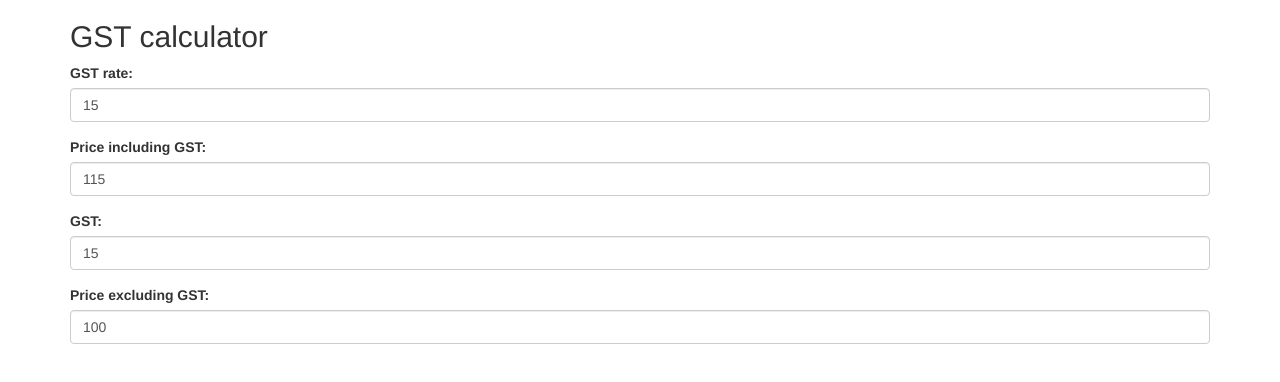
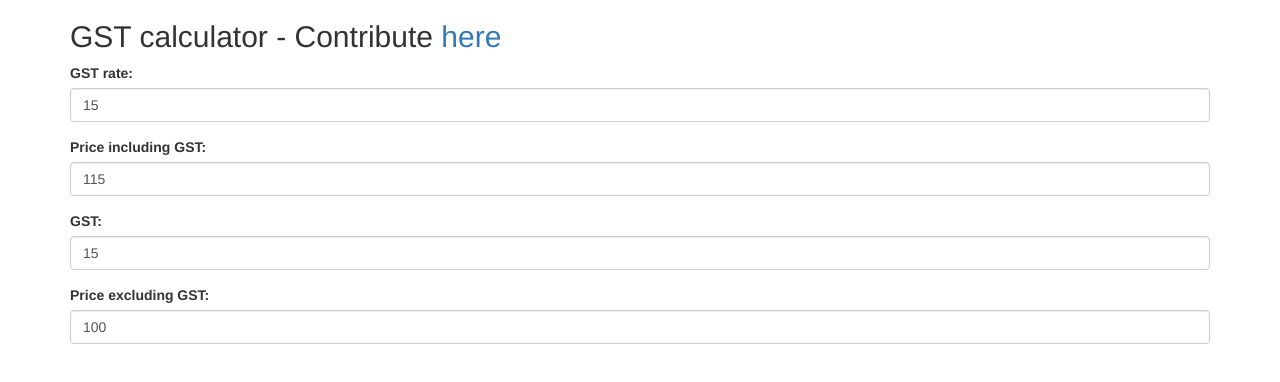
Before and after one commit to JulianScap/gst, a plain HTML site: page index.html in a window 1280 px wide. Drawn offline with nearby package versions, Linux system fonts and the light colour scheme.

Commit message:
Add link

```diff
--- a/index.html
+++ b/index.html
@@ -13,7 +13,13 @@
   </head>
   <body>
     <div class="container">
-      <h2>GST calculator</h2>
+      <h2>
+        GST calculator - Contribute <a
+          href="https://github.com/JulianScap/gst"
+          class="link-primary"
+          >here</a
+        >
+      </h2>
       <div class="form-group">
         <label for="gstRate">GST rate:</label>
         <input
```
